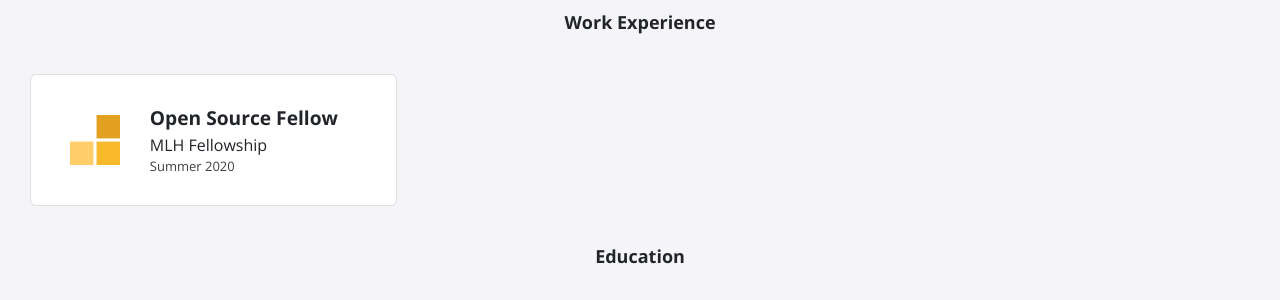
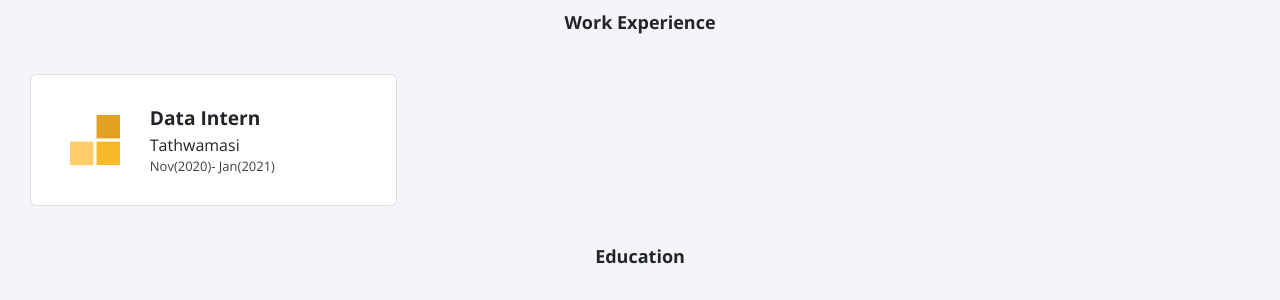
Before and after one commit to AishwarGovil/AishwarGovil.github.io, a Jekyll site: the page built from index.html, in a window 1280 px wide. Shown: the part 833-1133 px from the top of the page. Built offline with Jekyll 4.4.1, drawn with Linux system fonts in a browser that asks for light colours; nearby versions of some CDN libraries.

Commit message:
Update experience.yml

```diff
--- a/_data/experience.yml
+++ b/_data/experience.yml
@@ -1,4 +1,4 @@
-- role: Open Source Fellow
-  company: MLH Fellowship
-  dates: Summer 2020
+- role: Data Intern
+  company: Tathwamasi
+  dates: Nov(2020)- Jan(2021)
   logo: fellowship.svg
```
